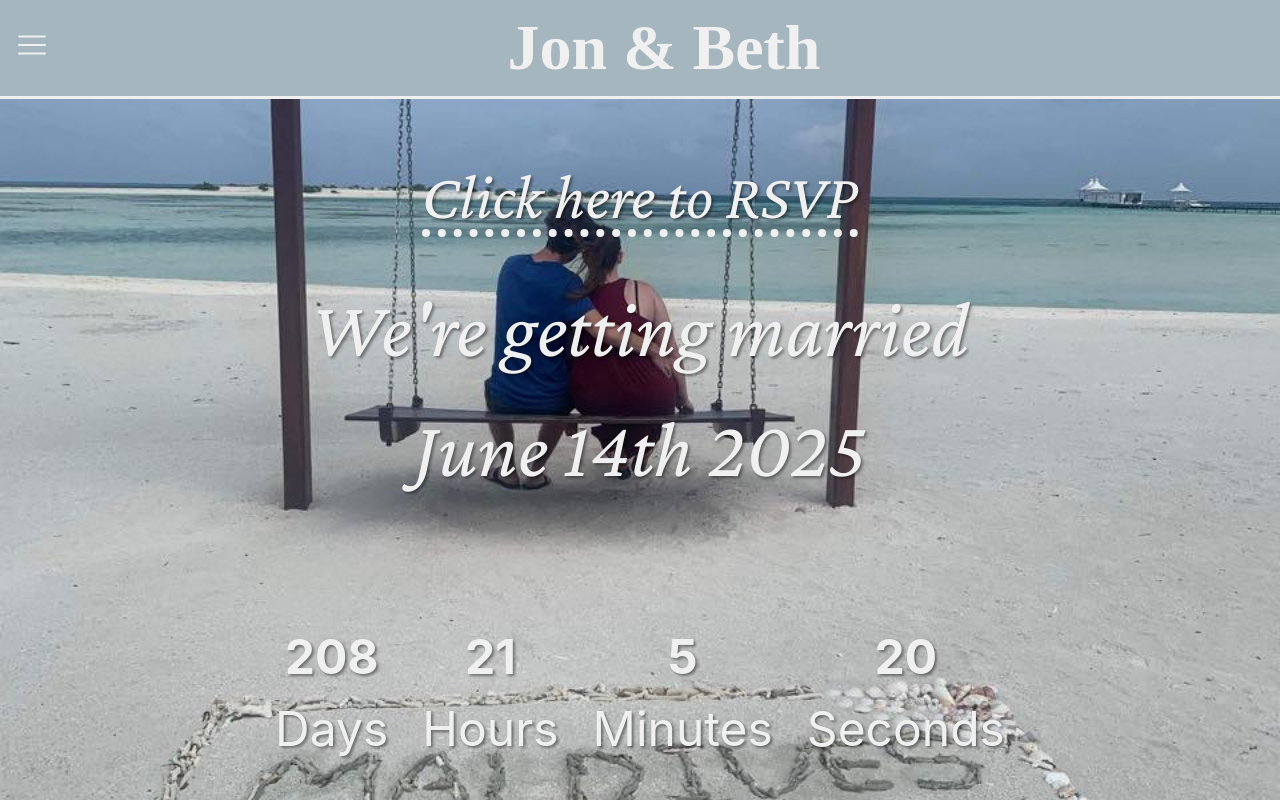
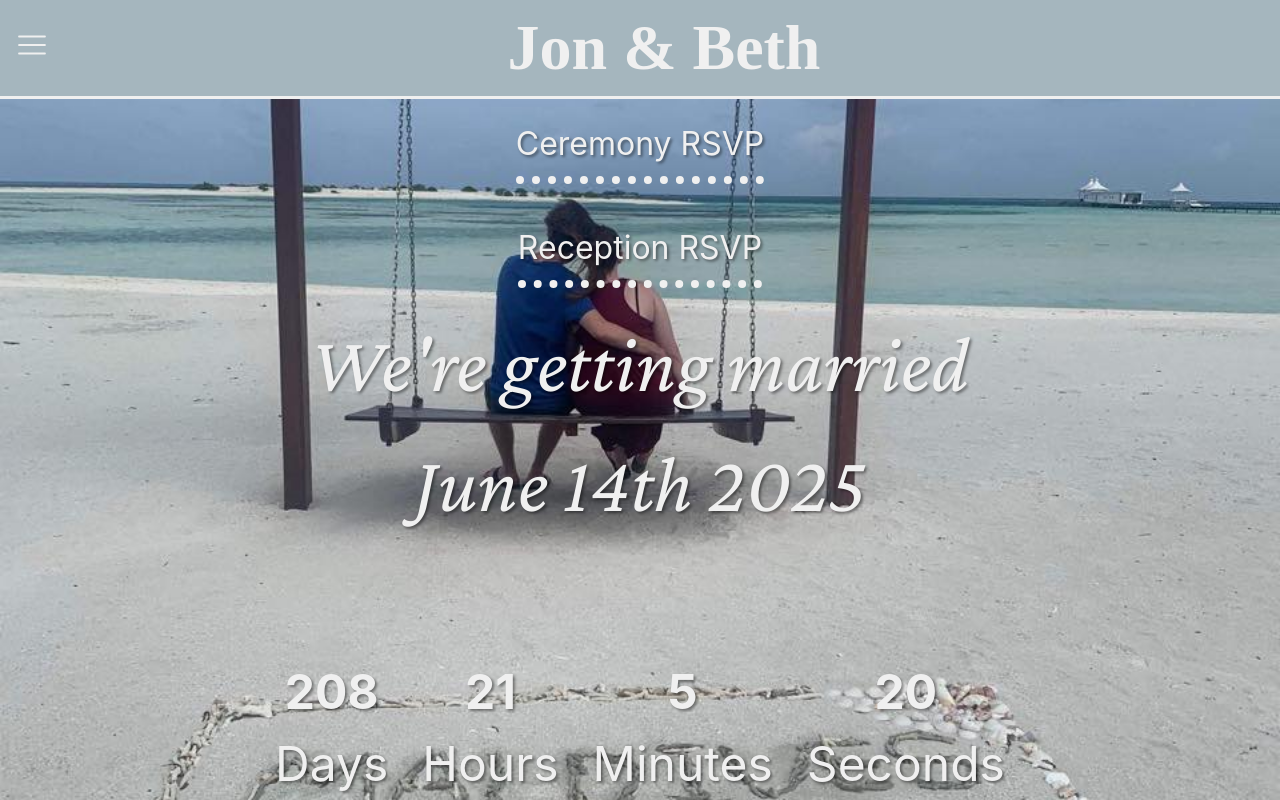
Before and after one commit to skelham-marsh/skelham-marsh.github.io, a React (Vite) app: page / in a window 1280 px wide. Built offline with nearby package versions, Linux system fonts and the light colour scheme; no server answers; a web font is replaced by a local one.

Commit message:
feat: add reception rsvp

```diff
--- a/src/components/Layout/components/Header/Header.tsx
+++ b/src/components/Layout/components/Header/Header.tsx
@@ -21,7 +21,8 @@ export function Header() {
         <nav>
           <NavLink to="/home"><p>Home</p></NavLink>
           <NavLink to="/story"><p>Our Story</p></NavLink>
-          <NavLink to="/rsvp"><p>RSVP</p></NavLink>
+          <NavLink to="/rsvp/ceremony"><p>Ceremony RSVP</p></NavLink>
+          <NavLink to="/rsvp/reception"><p>Reception RSVP</p></NavLink>
           <NavLink to="/home"><h1>Jon & Beth</h1></NavLink>
           <NavLink to="/travel" style={{ flex: 2 }}><p>Travel & Accommodation</p></NavLink>
           <NavLink to="/faq"><p>FAQ</p></NavLink>
@@ -39,7 +40,8 @@ export function Header() {
         <nav>
           <NavLink to="/home"><p>Home</p></NavLink>
           <NavLink to="/story"><p>Our Story</p></NavLink>
-          <NavLink to="/rsvp"><p>RSVP</p></NavLink>
+          <NavLink to="/rsvp/ceremony"><p>Ceremony RSVP</p></NavLink>
+          <NavLink to="/rsvp/reception"><p>Reception RSVP</p></NavLink>
           <NavLink to="/travel"><p>Travel & Accommodation</p></NavLink>
           <NavLink to="/faq"><p>FAQ</p></NavLink>
         </nav>
--- a/src/main.tsx
+++ b/src/main.tsx
@@ -22,7 +22,8 @@ ReactDOM.createRoot(document.getElementById('root')!).render(
         <Route element={<Layout />}>
           <Route path="*" element={<Home />} />
           <Route path="/story" element={<Story />} />
-          <Route path="/rsvp" element={<RSVP />} />
+          <Route path="/rsvp/ceremony" element={<RSVP isCeremony={true} />} />
+          <Route path="/rsvp/reception" element={<RSVP isCeremony={false} />} />
           <Route path="/travel" element={<Travel />} />
           <Route path="/faq" element={<FAQ />} />
         </Route>
--- a/src/pages/Home/Home.module.css
+++ b/src/pages/Home/Home.module.css
@@ -39,9 +39,9 @@
     border-bottom: 0.5rem dotted var(--color-white);
     text-decoration: none;
     color: var(--color-white);
-    line-height: 1;
-    font-size: 4rem;
-    margin-bottom: 2rem;
+    line-height: 0;
+    font-size: 2rem;
+    margin: 1rem 2rem;
   }
 }
 
--- a/src/pages/Home/Home.tsx
+++ b/src/pages/Home/Home.tsx
@@ -8,8 +8,9 @@ export function Home() {
   return (
     <div className={styles.body}>
       <div className={styles.left}>
+        <NavLink to="/rsvp/ceremony"><p>Ceremony RSVP</p></NavLink>
+        <NavLink to="/rsvp/reception"><p>Reception RSVP</p></NavLink>
         <div className={styles.text}>
-          <NavLink to="/rsvp"><p>Click here to RSVP</p></NavLink>
           <p>We're getting married </p>
           <p>{WEDDING_DATE}</p>
         </div>
--- a/src/pages/RSVP/RSVP.tsx
+++ b/src/pages/RSVP/RSVP.tsx
@@ -1,8 +1,14 @@
 import React from "react";
 import styles from "./RSVP.module.css"
 
-export function RSVP() {
+const CEREMONY = "https://docs.google.com/forms/d/e/1FAIpQLSfUkwU_9_MYcJbpvOgI46xYqvreZewEGM2WCYldz1pKH3aUHg/viewform?embedded=true"
+const RECEPTION = "https://docs.google.com/forms/d/e/1FAIpQLSca-9aLT55vDCNHn0sOdyAyQKXro0lu7P5tFvibvUgaR1-kCg/viewform?embedded=true"
+
+type RSVPProps = {
+  isCeremony: boolean
+}
+export function RSVP({ isCeremony }: RSVPProps) {
   return <div className={styles.wrapper}>
-    <iframe src="https://docs.google.com/forms/d/e/1FAIpQLSfUkwU_9_MYcJbpvOgI46xYqvreZewEGM2WCYldz1pKH3aUHg/viewform?embedded=true" >Loading…</iframe>
+    <iframe src={isCeremony ? CEREMONY : RECEPTION} >Loading…</iframe>
   </div>
 }
```
